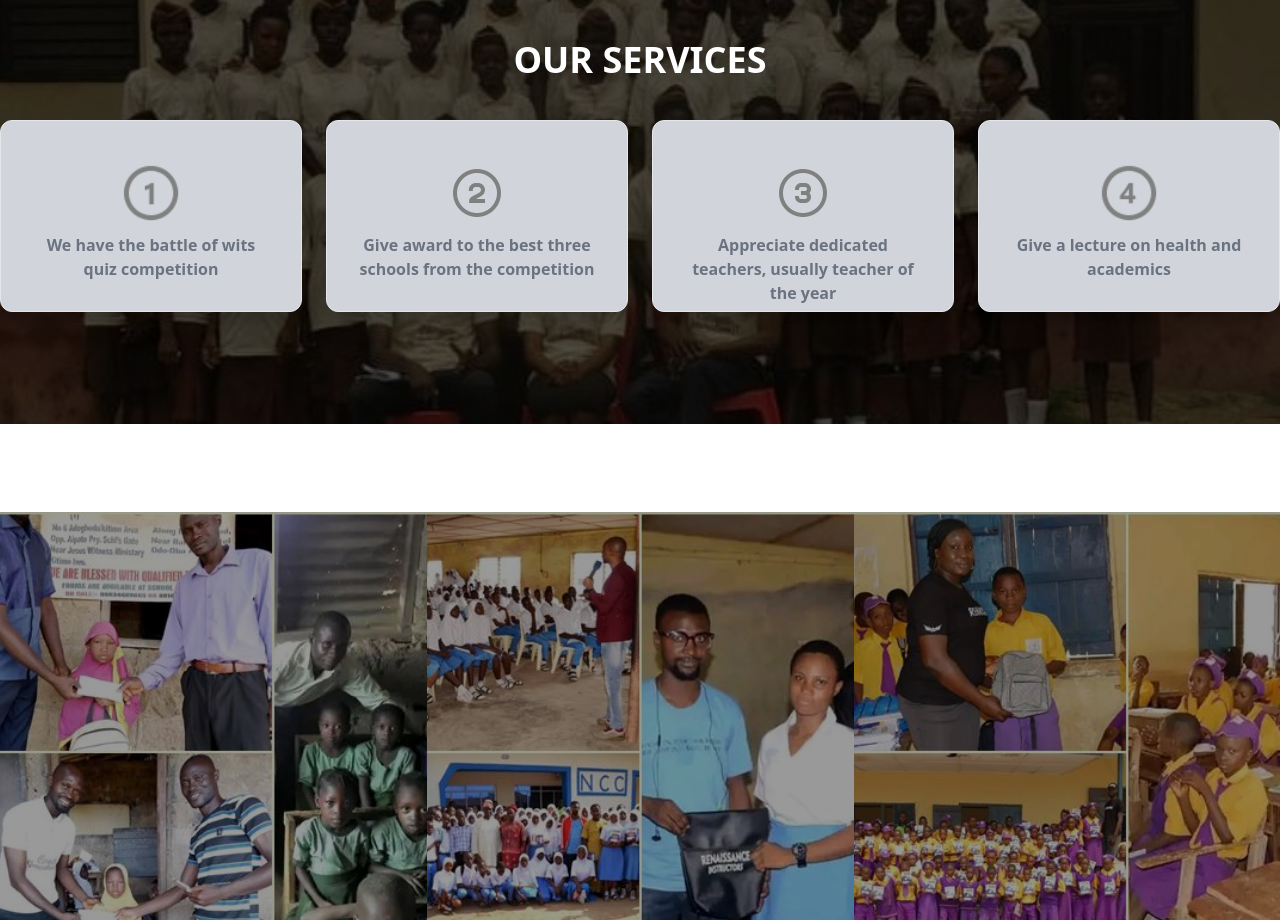
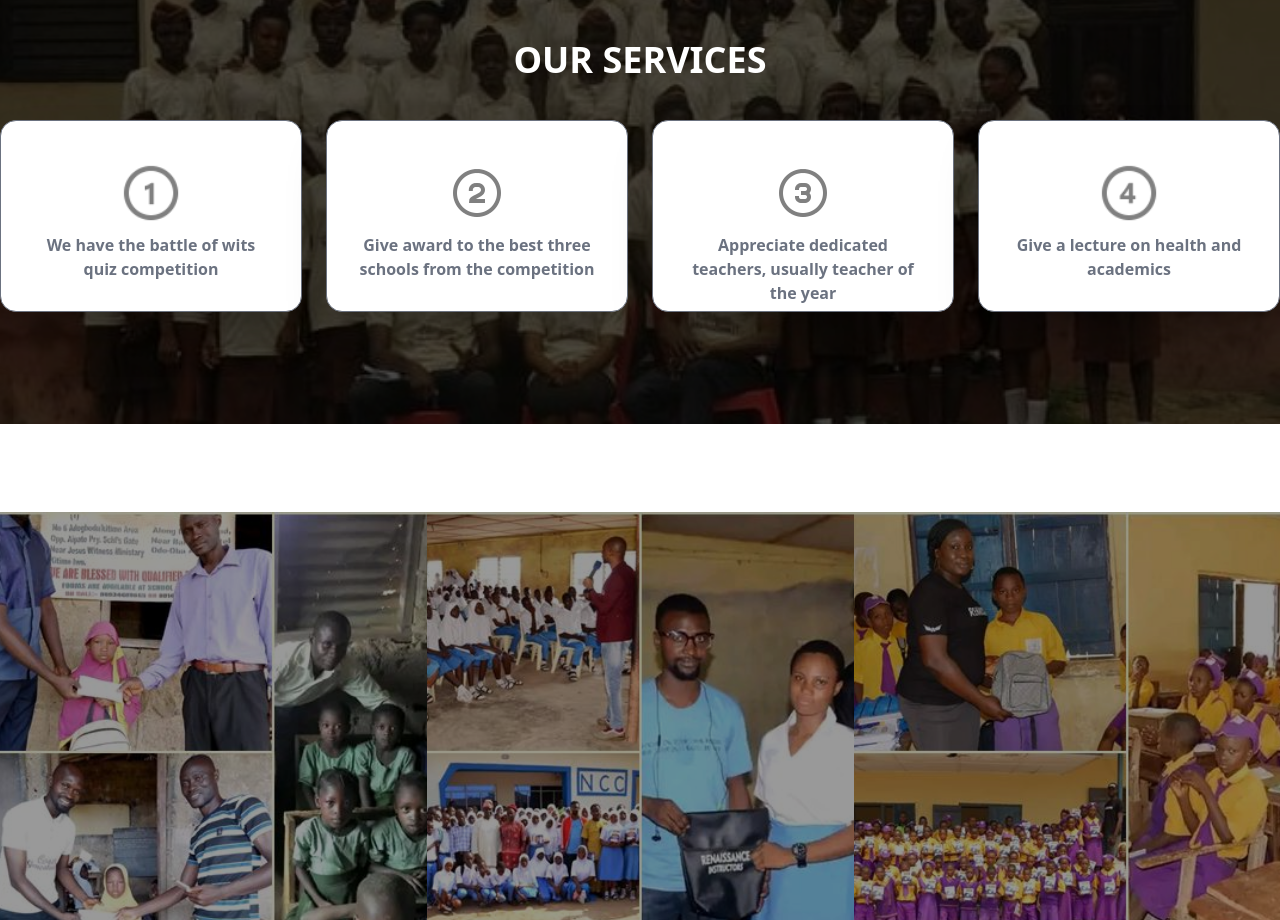
Before and after one commit to Victorakinwunmi/Login-dashboard, a Nuxt app: page / in a window 1280 px wide. Shown: the part 1820-2740 px from the top of the page. Built offline with nearby package versions, Linux system fonts and the light colour scheme.

Commit message:
i changed our services list bg color to white

```diff
--- a/components/OurServices.vue
+++ b/components/OurServices.vue
@@ -1,6 +1,6 @@
 <template>
    <div class="">
-    <div class="border mx-auto h-48 mt-6 lg:mt-10 py-10 px-8 rounded-xl bg-gray-300 shadow-xl">
+    <div class="border mx-auto border-gray-500 h-48 mt-6 lg:mt-10 py-10 px-8 rounded-2xl bg-white shadow-2xl">
         <img :src="icon" class="mx-auto w-16">
         <h1 class="text-base font-bold text-gray-500 text-center mt-2">
         {{desc}}
```
